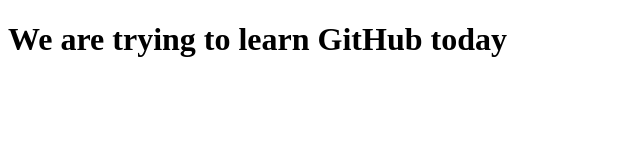
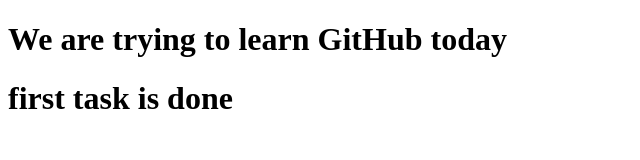
Before and after one commit to zulkar29/practicum, a plain HTML site: page index.html in a window 1280 px wide. Shown: the whole page, without its empty margins (0-640 px from the left). Drawn offline with Linux system fonts and the light colour scheme.

```diff
--- a/index.html
+++ b/index.html
@@ -8,5 +8,6 @@
 </head>
 <body>
     <h1>We are trying to learn GitHub today</h1>
+    <h1> first task is done</h1>
 </body>
 </html>
```
